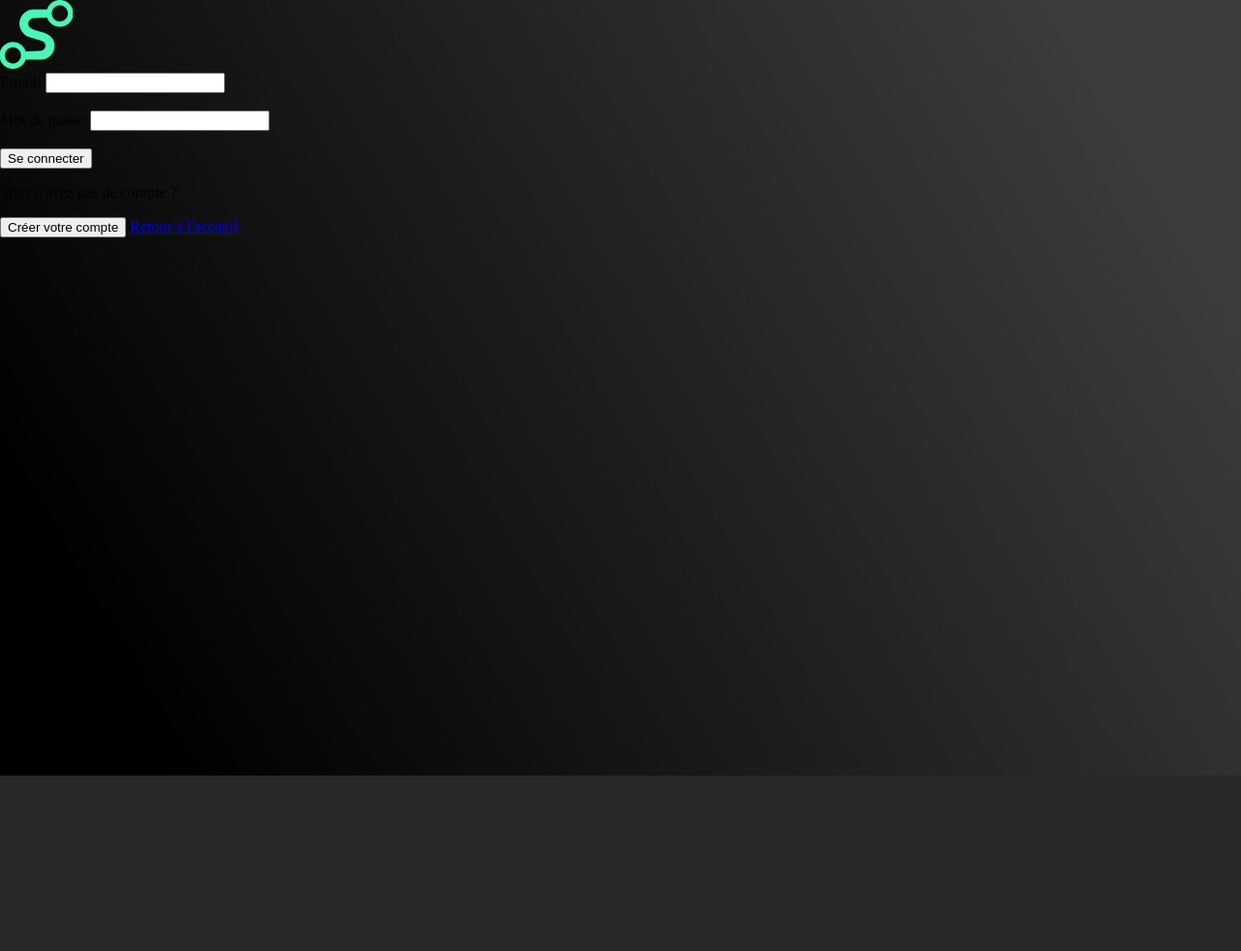
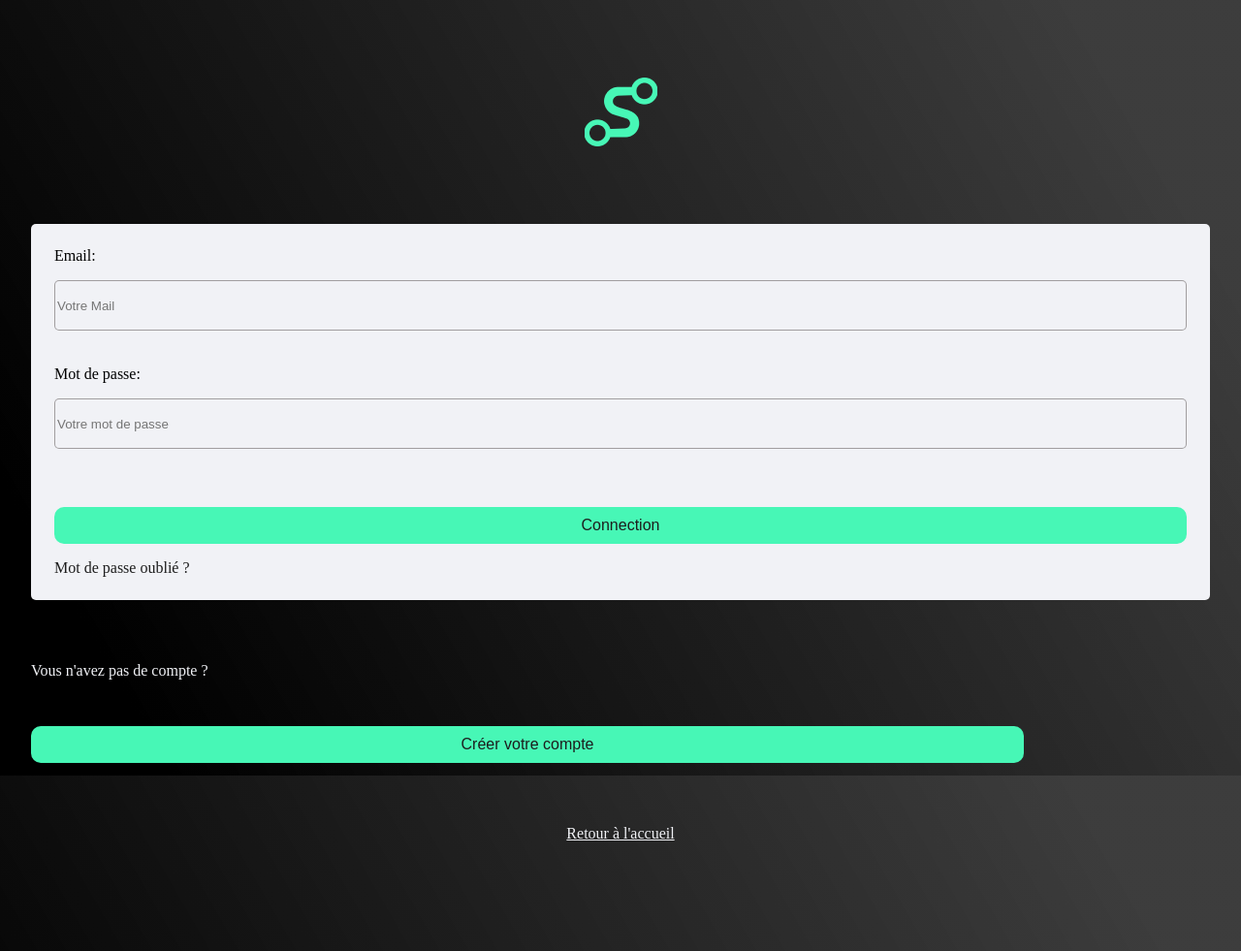
Before and after one commit to doko972/Tray-map, a PHP site: page /login.php in a window 1280 px wide. Shown: the whole page at 97% size. Before the commit the page ends 800 px from the top, so only its background shows below. Run offline with PHP 8.4, Linux system fonts and the light colour scheme.

Commit message:
create user login ok

```diff
--- a/app/css/styles.css
+++ b/app/css/styles.css
@@ -336,3 +336,77 @@ body {
   cursor: pointer;
   font-size: 16px;
 }
+
+.login-img,
+.register-img {
+  display: block;
+  margin-left: auto;
+  margin-right: auto;
+  margin-top: 5rem;
+  margin-bottom: 5rem;
+}
+.login-form {
+  display: grid;
+  grid-column: auto;
+  margin: 2rem;
+  background-color: var(--white);
+  padding: 1.5rem;
+  border-radius: 5px;
+}
+.form-input {
+  border-radius: 5px;
+  border: var(--darkGrey) 1px solid;
+  height: 3rem;
+  background-color: var(--white);
+}
+.form-label {
+  margin-bottom: 1rem;
+}
+.login-btn,
+.register-btn {
+  background-color: var(--green);
+  border: none;
+  border-radius: 10px;
+  color: var(--black);
+  font-size: 1rem;
+  padding: 10px 24px 10px 24px;
+  margin-bottom: 1rem;
+}
+.login-btn2 {
+  background-color: var(--green);
+  border: none;
+  border-radius: 10px;
+  color: var(--black);
+  font-size: 1rem;
+  padding: 10px 24px 10px 24px;
+  margin: 2rem;
+  margin-left: 2rem;
+  width: 80%;
+}
+.forgot-lnk {
+  text-decoration: none;
+  color: var(--black);
+  font-size: 1rem;
+}
+.login-txt {
+  margin-left: 2rem;
+  color: var(--white);
+  margin-bottom: 1rem;
+  margin-top: 4rem;
+}
+.home-lnk,
+.success-txt{
+  color: var(--white);
+  display: flex;
+  justify-content: center;
+  margin-top: 2rem;margin-bottom: 7rem;
+
+}
+.success-txt{
+  margin-top: 4rem;
+  font-size: 1.5rem;
+}
+.message {
+  color: var(--white);
+  margin-left: 2rem;
+}
--- a/app/login.php
+++ b/app/login.php
@@ -46,22 +46,24 @@ if ($_SERVER['REQUEST_METHOD'] === 'POST') {
     <link rel="stylesheet" href="css/styles.css">
 </head>
 <body>
-    <img src="./img//MinLogo 2.png" alt="logo">
+    <img class="login-img" src="./img//MinLogo 2.png" alt="logo">
 
 
-    <form action="" method="post">
-    <label for="email">Email:</label>
-    <input type="email" id="email" name="email" required><br><br>
-    <label for="password">Mot de passe:</label>
-    <input type="password" id="password" name="password" required><br><br>
+    <form class="login-form" action="" method="post">
+    <label class="form-label" for="email">Email:</label>
+    <input class="form-input" placeholder="Votre Mail" type="email" id="email" name="email" required><br><br>
+    <label class="form-label"  for="password">Mot de passe:</label>
+    <input class="form-input" placeholder="Votre mot de passe" type="password" id="password" name="password" required><br><br>
 
-    <button type="submit">Se connecter</button>
+    <button class="login-btn btn" type="submit">Connection</button>
+    <a class="forgot-lnk" href="#">Mot de passe oublié ?</a>
 </form>
 
 
-<p>Vous n'avez pas de compte ?</p>
-<a href="createAcc.php"><button>Créer votre compte</button></a>
+<p class="login-txt">Vous n'avez pas de compte ?</p>
+<a  href="createAcc.php"><button class="login-btn2" >Créer votre compte</button></a>
 
-<a href="index.php">Retour à l'accueil</a>
+<a class="home-lnk" href="index.php">Retour à l'accueil</a>
+
 </body>
 </html>
```
Also changed, not shown: app/createAcc.php (+30 -12 lines), app/success.php (+4 -4 lines).
